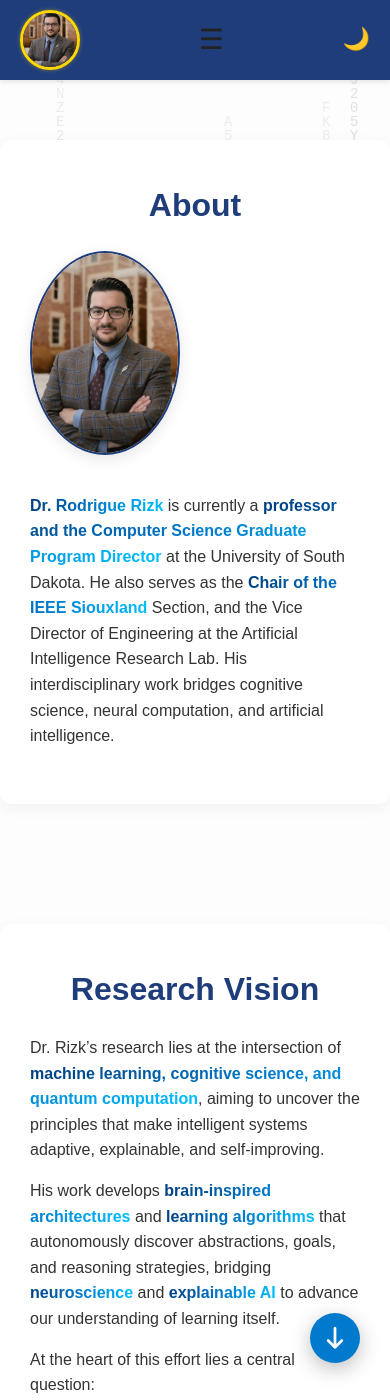
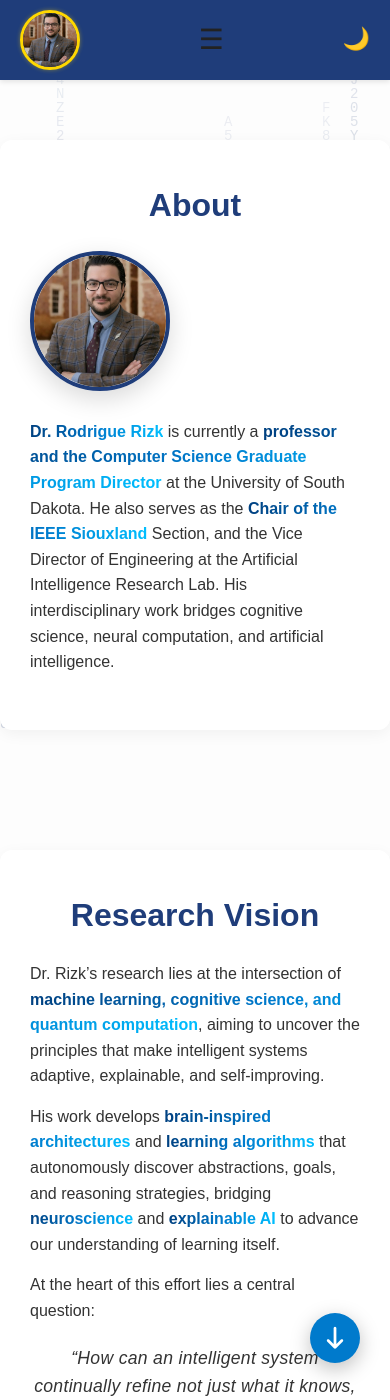
Before and after one commit to rodriguerizk/rodriguerizk.github.io, a Jekyll site: the page index.html, which Jekyll copies as it is, in a window 390 px wide and 1400 px high. Built offline with Jekyll 4.4.1, drawn with Linux system fonts in a browser that asks for light colours; nearby versions of some CDN libraries.

Commit message:
Update style.css

```diff
--- a/css/style.css
+++ b/css/style.css
@@ -1631,22 +1631,68 @@
 
 
 /* Profile pic in about me section */
-.about-content {
-  display: flex;
-  align-items: center;
-  gap: 30px; /* space between picture and text */
-  flex-wrap: wrap; /* wraps on smaller screens */
-  margin-top: 20px;
-}
-
+/* Container for picture + text */
+.about-container {
+  display: flex;
+  align-items: center;       /* vertically center text with picture */
+  gap: 30px;
+  max-width: 1100px;
+  margin: 0 auto;
+  padding: 60px 20px;
+  background-color: #f9f9f9;
+  border-radius: 12px;
+  box-shadow: 0 6px 20px rgba(0,0,0,0.05);
+  position: relative;
+}
+
+/* Profile picture container */
 .profile-pic-container {
-  flex: 0 0 150px; /* fixed width for picture */
-}
-
+  flex: 0 0 160px;
+  position: relative;
+}
+
+/* Profile image */
 .profile-pic-about {
-  width: 100%;
-  border-radius: 50%; /* circular profile pic */
+  width: 160px;
+  height: 160px;
+  border-radius: 50%;
   object-fit: cover;
-  box-shadow: 0 4px 15px rgba(0,0,0,0.1); /* subtle shadow */
-  border: 2px solid #1f3d7a; /* optional professional border */
-}
+  border: 4px solid #1f3d7a;
+  box-shadow: 0 8px 25px rgba(0,0,0,0.15);
+  position: relative;
+  top: -20px;  /* slight overlap for floating effect */
+}
+
+/* About text next to picture */
+.about-text {
+  flex: 1;
+  font-size: 16px;
+  line-height: 1.6;
+  color: #333;
+}
+
+/* Section heading styling */
+.about-text h2 {
+  margin-bottom: 15px;
+  color: #1f3d7a;
+}
+
+/* Responsive: stack picture above text */
+@media (max-width: 768px) {
+  .about-container {
+    flex-direction: column;
+    align-items: center;
+    text-align: center;
+    padding: 40px 20px;
+  }
+
+  .profile-pic-about {
+    top: 0;
+    width: 140px;
+    height: 140px;
+  }
+
+  .about-text {
+    margin-top: 20px;
+  }
+}
```
